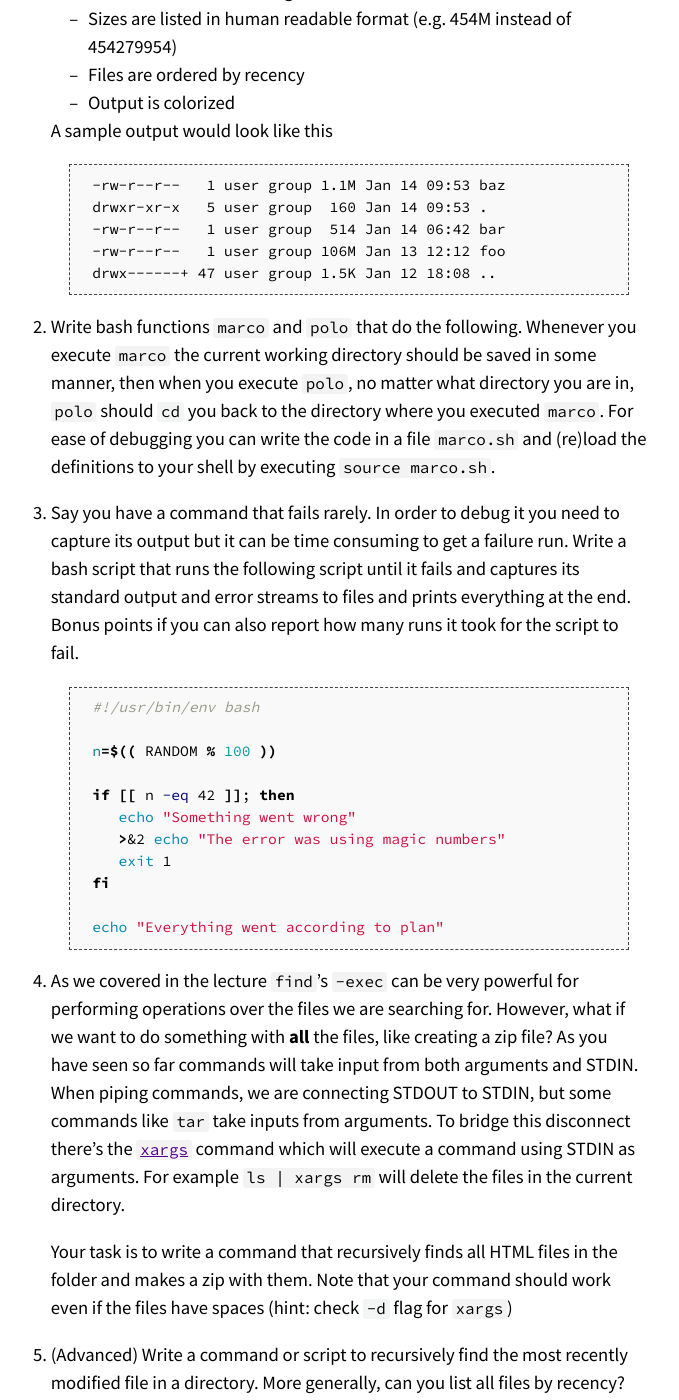
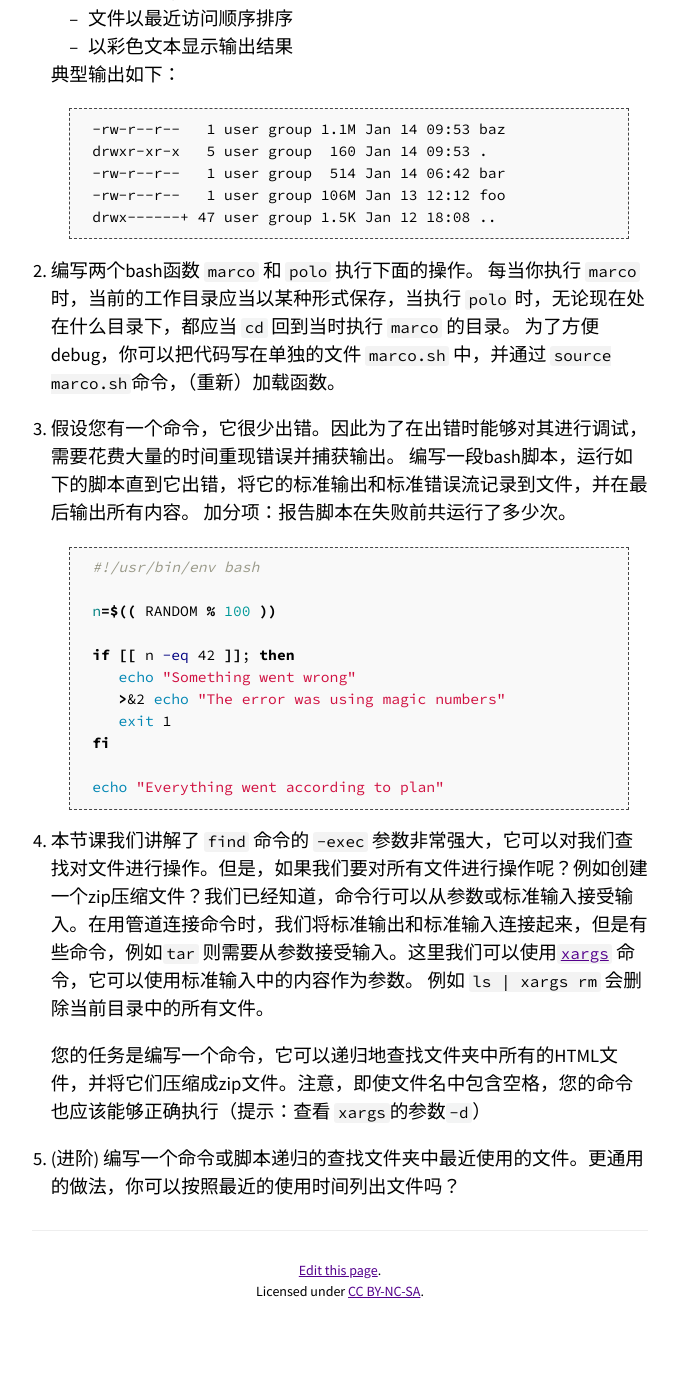
Before and after one commit to missing-semester-cn/missing-semester-cn.github.io, a Jekyll site: the page built from _2020/shell-tools.md, in a window 1280 px wide and 1400 px high, scrolled down 10110 px. Shown: the whole window, without its empty margins (300-979 px from the left). Built offline with Jekyll 4.4.1, drawn with Linux system fonts in a browser that asks for light colours; after the commit the page ends 11449 px from its top, so only the background shows below that; some of the changed text lies outside the part shown.

Commit message:
update trans

````diff
--- a/_2020/shell-tools.md
+++ b/_2020/shell-tools.md
@@ -8,9 +8,10 @@ video:
   id: kgII-YWo3Zw
 ---
 
-In this lecture we will present some of the basics of using bash as a scripting language along with a number of shell tools that cover several of the most common tasks that you will be constantly performing in the command line.
+在这节课中，我们将会展示bash作为脚本语言的一些基础操作，以及几种最常用的shell工具。
 
-# Shell Scripting
+
+# Shell 脚本
 
 So far we have seen how to execute commands in the shell and pipe them together.
 However, in many scenarios you will want to perform a series of commands and make use of control flow expressions like conditionals or loops.
@@ -166,9 +167,9 @@ Some differences between shell functions and scripts that you should keep in min
 - Functions are executed in the current shell environment whereas scripts execute in their own process. Thus, functions can modify environment variables, e.g. change your current directory, whereas scripts can't. Scripts will be passed by value environment variables that have been exported using [`export`](http://man7.org/linux/man-pages/man1/export.1p.html)
 - As with any programming language functions are a powerful construct to achieve modularity, code reuse and clarity of shell code. Often shell scripts will include their own function definitions.
 
-# Shell Tools
+# Shell 工具
 
-## Finding how to use commands
+## 查看命令如何使用
 
 At this point you might be wondering how to find the flags for the commands in the aliasing section such as `ls -l`, `mv -i` and `mkdir -p`.
 More generally, given a command how do you go about finding out what it does and its different options?
@@ -186,7 +187,7 @@ Sometimes manpages can be overly detailed descriptions of the commands and it ca
 For instance, I find myself referring back to the tldr pages for [`tar`](https://tldr.ostera.io/tar) and [`ffmpeg`](https://tldr.ostera.io/ffmpeg) way more often than the manpages.
 
 
-## Finding files
+## 查找文件
 
 One of the most common repetitive tasks that every programmer faces is finding files or directories.
 All UNIX-like systems come packaged with [`find`](http://man7.org/linux/man-pages/man1/find.1.html), a great shell tool to find files. `find` will recursively search for files matching some criteria. Some examples:
@@ -226,7 +227,7 @@ Therefore one trade-off between the two is speed vs freshness.
 Moreover `find` and similar tools can also find files using attributes such as file size, modification time or file permissions while `locate` just uses the name.
 A more in depth comparison can be found [here](https://unix.stackexchange.com/questions/60205/locate-vs-find-usage-pros-and-cons-of-each-other).
 
-## Finding code
+## 查找代码
 
 Finding files is useful but quite often you are after what is in the file.
 A common scenario is wanting to search for all files that contain some pattern, along with where in those files said pattern occurs.
@@ -254,7 +255,7 @@ rg --stats PATTERN
 
 Note that as with `find`/`fd`, it is important that you know that these problems can be quickly solved using one of these tools, while the specific tools you use are not as important.
 
-## Finding shell commands
+## 查找 shell 命令
 
 So far we have seen how to find files and code, but as you start spending more time in the shell you may want to find specific commands you typed at some point.
 The first thing to know is that the typing up arrow will give you back your last command and if you keep pressing it you will slowly go through your shell history.
@@ -280,7 +281,7 @@ Lastly, a thing to have in mind is that if you start a command with a leading sp
 This comes in handy when you are typing commands with passwords or other bits of sensitive information.
 If you make the mistake of not adding the leading space you can always manually remove the entry by editing your `.bash_history` or `.zhistory`.
 
-## Directory Navigation
+## 文件夹导航
 
 So far we have assumed that you already are where you need to be to perform these actions, but how do you go about quickly navigating directories?
 There are many simple ways that you could do this, such as writing shell aliases, creating symlinks with [ln -s](http://man7.org/linux/man-pages/man1/ln.1.html) but the truth is that developers have figured out quite clever and sophisticated solutions by now.
@@ -292,16 +293,16 @@ The most straightforward use is _autojump_ which adds a `z` command that you can
 
 More complex tools exist to quickly get an overview of a directory structure [`tree`](https://linux.die.net/man/1/tree), [`broot`](https://github.com/Canop/broot) or even full fledged file managers like [`nnn`](https://github.com/jarun/nnn) or [`ranger`](https://github.com/ranger/ranger)
 
-# Exercises
+# 课后练习
 
-1. Read [`man ls`](http://man7.org/linux/man-pages/man1/ls.1.html) and write an `ls` command that lists files in the following manner
+1. 阅读 [`man ls`](http://man7.org/linux/man-pages/man1/ls.1.html) ，然后使用`ls` 命令进行如下操作：
 
-    - Includes all files, including hidden files
-    - Sizes are listed in human readable format (e.g. 454M instead of 454279954)
-    - Files are ordered by recency
-    - Output is colorized
+    - 所有文件（包括隐藏文件）
+    - 文件打印以人类可以理解的格式输出 (例如，使用454M 而不是 454279954)
+    - 文件以最近访问顺序排序
+    - 以彩色文本显示输出结果
 
-    A sample output would look like this
+    典型输出如下：
 
     ```
     -rw-r--r--   1 user group 1.1M Jan 14 09:53 baz
@@ -310,28 +311,24 @@ More complex tools exist to quickly get an overview of a directory structure [`t
     -rw-r--r--   1 user group 106M Jan 13 12:12 foo
     drwx------+ 47 user group 1.5K Jan 12 18:08 ..
     ```
-
 {% comment %}
 ls -lath --color=auto
 {% endcomment %}
+2. 编写两个bash函数  `marco` 和 `polo` 执行下面的操作。
+   每当你执行 `marco` 时，当前的工作目录应当以某种形式保存，当执行 `polo` 时，无论现在处在什么目录下，都应当 `cd` 回到当时执行 `marco` 的目录。
+   为了方便debug，你可以把代码写在单独的文件 `marco.sh` 中，并通过 `source marco.sh`命令，（重新）加载函数。
+    {% comment %}
+    marco() {
+        export MARCO=$(pwd)
+    }
+    polo() {
+        cd "$MARCO"
+    }
+    {% endcomment %}
 
-1. Write bash functions  `marco` and `polo` that do the following.
-Whenever you execute `marco` the current working directory should be saved in some manner, then when you execute `polo`, no matter what directory you are in, `polo` should `cd` you back to the directory where you executed `marco`.
-For ease of debugging you can write the code in a file `marco.sh` and (re)load the definitions to your shell by executing `source marco.sh`.
-
-{% comment %}
-marco() {
-    export MARCO=$(pwd)
-}
-
-polo() {
-    cd "$MARCO"
-}
-{% endcomment %}
-
-1. Say you have a command that fails rarely. In order to debug it you need to capture its output but it can be time consuming to get a failure run.
-Write a bash script that runs the following script until it fails and captures its standard output and error streams to files and prints everything at the end.
-Bonus points if you can also report how many runs it took for the script to fail.
+3. 假设您有一个命令，它很少出错。因此为了在出错时能够对其进行调试，需要花费大量的时间重现错误并捕获输出。
+   编写一段bash脚本，运行如下的脚本直到它出错，将它的标准输出和标准错误流记录到文件，并在最后输出所有内容。
+   加分项：报告脚本在失败前共运行了多少次。
 
     ```bash
     #!/usr/bin/env bash
@@ -347,30 +344,27 @@ Bonus points if you can also report how many runs it took for the script to fail
     echo "Everything went according to plan"
     ```
 
-{% comment %}
-#!/usr/bin/env bash
+    {% comment %}
+    #!/usr/bin/env bash
 
-count=0
-until [[ "$?" -ne 0 ]];
-do
-  count=$((count+1))
-  ./random.sh &> out.txt
-done
+    count=0
+    until [[ "$?" -ne 0 ]];
+    do
+    count=$((count+1))
+    ./random.sh &> out.txt
+    done
 
-echo "found error after $count runs"
-cat out.txt
-{% endcomment %}
+    echo "found error after $count runs"
+    cat out.txt
+    {% endcomment %}
 
-1. As we covered in the lecture `find`'s `-exec` can be very powerful for performing operations over the files we are searching for.
-However, what if we want to do something with **all** the files, like creating a zip file?
-As you have seen so far commands will take input from both arguments and STDIN.
-When piping commands, we are connecting STDOUT to STDIN, but some commands like `tar` take inputs from arguments.
-To bridge this disconnect there's the [`xargs`](http://man7.org/linux/man-pages/man1/xargs.1.html) command which will execute a command using STDIN as arguments.
-For example `ls | xargs rm` will delete the files in the current directory.
+4. 本节课我们讲解了 `find` 命令的 `-exec` 参数非常强大，它可以对我们查找对文件进行操作。但是，如果我们要对所有文件进行操作呢？例如创建一个zip压缩文件？我们已经知道，命令行可以从参数或标准输入接受输入。在用管道连接命令时，我们将标准输出和标准输入连接起来，但是有些命令，例如`tar` 则需要从参数接受输入。这里我们可以使用[`xargs`](http://man7.org/linux/man-pages/man1/xargs.1.html) 命令，它可以使用标准输入中的内容作为参数。
+   例如 `ls | xargs rm` 会删除当前目录中的所有文件。
 
-    Your task is to write a command that recursively finds all HTML files in the folder and makes a zip with them. Note that your command should work even if the files have spaces (hint: check `-d` flag for `xargs`)
+    您的任务是编写一个命令，它可以递归地查找文件夹中所有的HTML文件，并将它们压缩成zip文件。注意，即使文件名中包含空格，您的命令也应该能够正确执行（提示：查看 `xargs`的参数`-d`）
+
     {% comment %}
     find . -type f -name "*.html" | xargs -d '\n'  tar -cvzf archive.tar.gz
     {% endcomment %}
 
-1. (Advanced) Write a command or script to recursively find the most recently modified file in a directory. More generally, can you list all files by recency?
+5. (进阶) 编写一个命令或脚本递归的查找文件夹中最近使用的文件。更通用的做法，你可以按照最近的使用时间列出文件吗？
````
